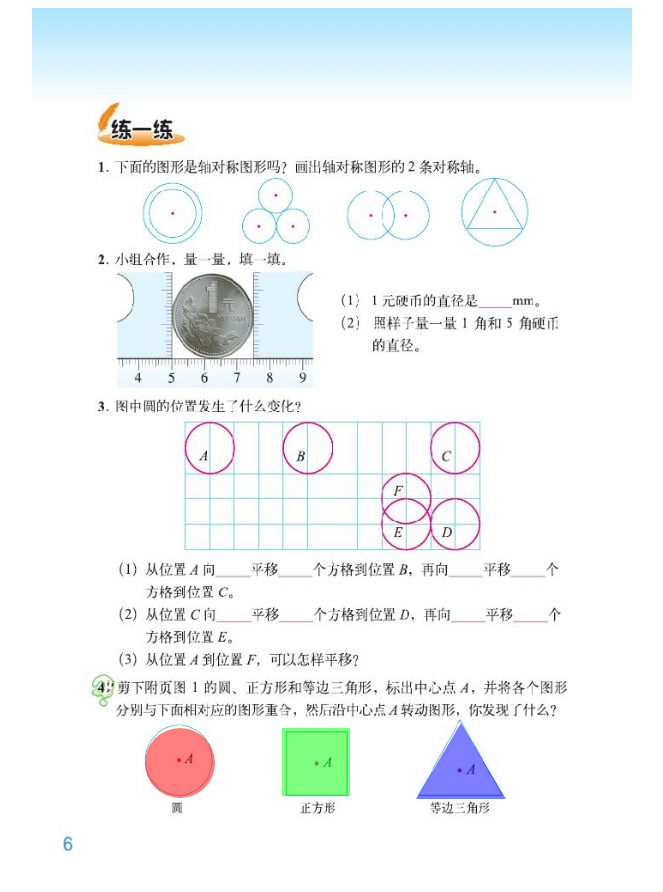
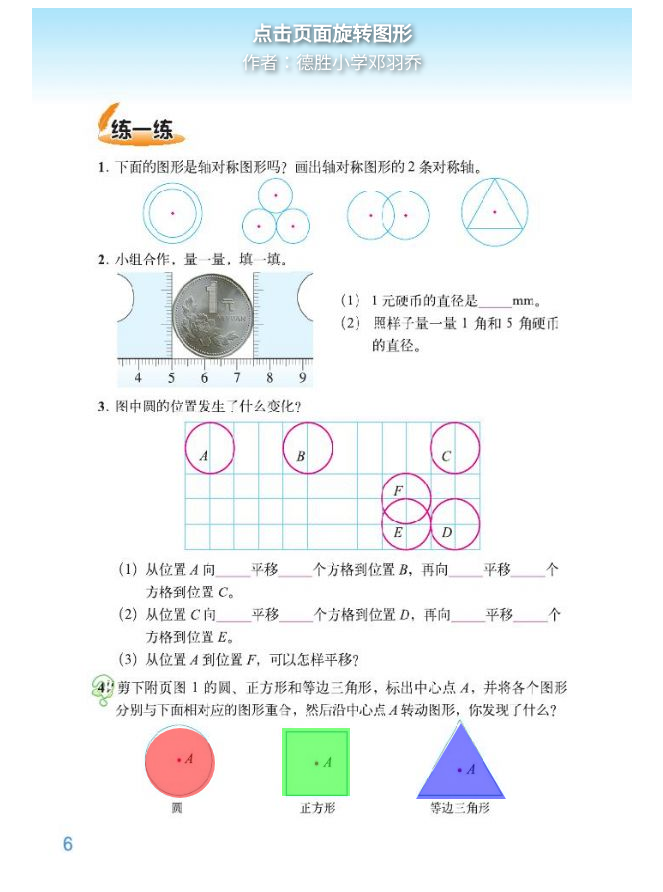
Before and after one commit to jiushu520/qiao, a plain HTML site: page index.html in a window 1280 px wide. Shown: the whole page, without its empty margins (308-971 px from the left). Drawn offline with Linux system fonts and the light colour scheme.

Commit message:
Update index.html

```diff
--- a/index.html
+++ b/index.html
@@ -5,6 +5,7 @@
 <meta name="viewport" content="width=device-width, initial-scale=1.0">
 <title>旋转图形</title>
 <style>
+
   /* 设置页面容器的大小为图片大小 */
   .background-container {
     width: 600px;
@@ -41,7 +42,7 @@
   }
 
   /* 三角形样式及位置 */
-.triangle {
+  .triangle {
     position: absolute;
     width: 0;
     height: 0;
@@ -53,7 +54,31 @@
     transform: translate(0px, 0px); /* 偏移中心位置 */
     transform-origin: center;
     transition: transform 0.5s;
-}
+  }
+
+  /* 文字说明样式 */
+  .instruction {
+    position: absolute;
+    top: 10px;
+    left: 50%;
+    transform: translateX(-50%);
+    font-size: 20px;
+    color: white;
+    font-weight: bold;
+    text-shadow: 2px 2px 5px rgba(0, 0, 0, 0.7); /* 给文字添加阴影 */
+    margin-bottom: 10px; /* 增加间距 */
+  }
+
+  .author {
+    position: absolute;
+    top: 40px; /* 适当调整位置 */
+    left: 50%;
+    transform: translateX(-50%);
+    font-size: 18px;
+    color: white;
+    font-weight: normal;
+    text-shadow: 2px 2px 5px rgba(0, 0, 0, 0.7); /* 给文字添加阴影 */
+  }
 
 </style>
 </head>
@@ -63,6 +88,12 @@
   <div class="circle" id="circle"></div>
   <div class="square" id="square"></div>
   <div class="triangle" id="triangle"></div>
+
+  <!-- 文字说明 -->
+
+  <div class="author">作者：德胜小学邓羽乔</div>
+
+  <div class="instruction">点击页面旋转图形</div>
 </div>
 
 <script>
```
